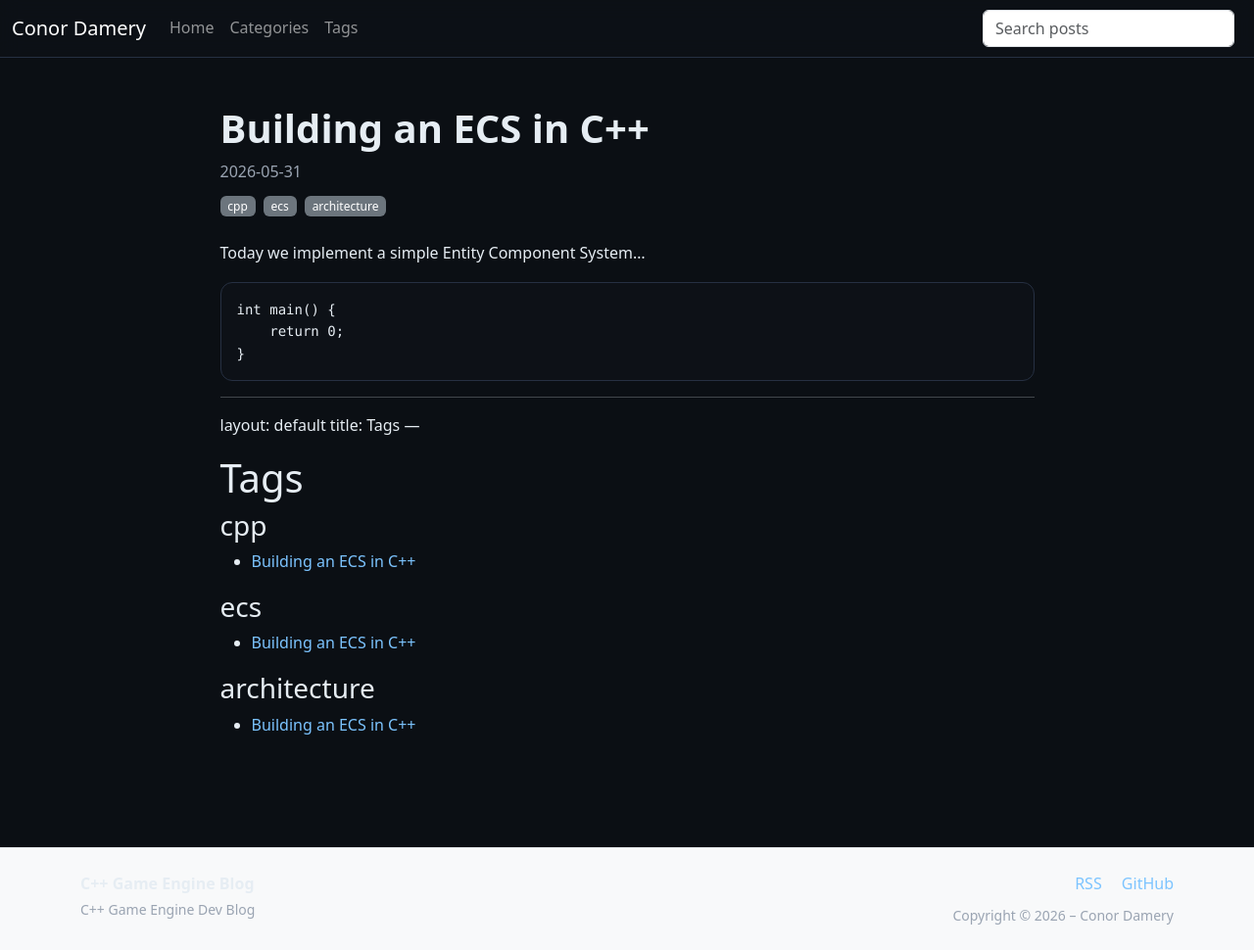
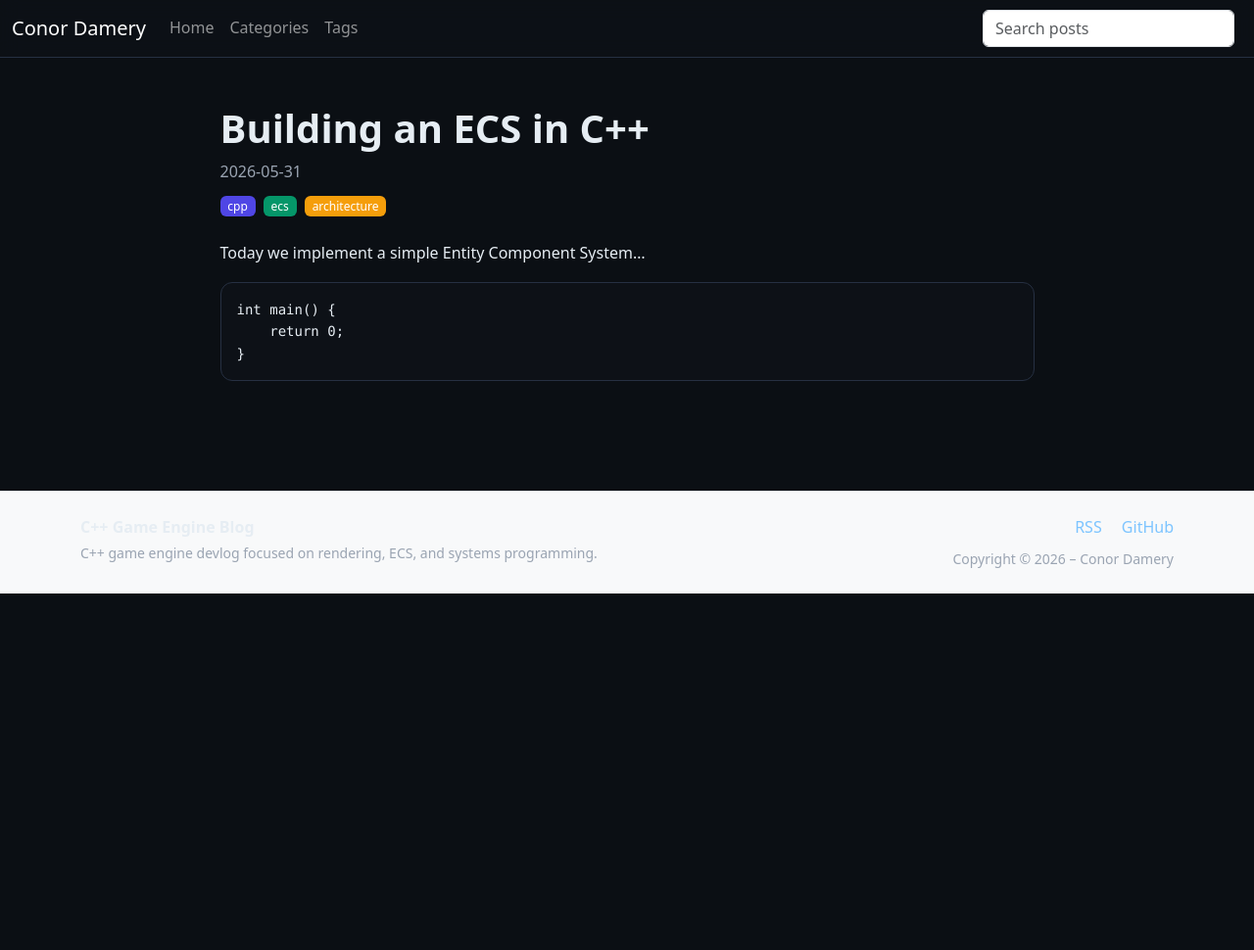
Before and after one commit to Belfer/dev-blog, a Jekyll site: the page built from _posts/2026-05-31-welcome-to-the-engine-blog.md, in a window 1280 px wide. Shown: the whole page at 98% size. Built offline with Jekyll 4.4.1, drawn with Linux system fonts in a browser that asks for light colours; after the commit the page ends 900 px from its top, so only the background shows below that.

Commit message:
Improved UX and fixed example blog

````diff
--- a/_includes/footer.html
+++ b/_includes/footer.html
@@ -4,7 +4,7 @@
     <div>
       <strong>{{ site.title }}</strong><br>
       <small class="text-muted">
-        C++ Game Engine Dev Blog
+        C++ game engine devlog focused on rendering, ECS, and systems programming.
       </small>
     </div>
 
--- a/_layouts/post.html
+++ b/_layouts/post.html
@@ -14,7 +14,10 @@ layout: default
 
     <div class="mt-2">
       {% for tag in page.tags %}
-        <span class="badge bg-secondary me-1">{{ tag }}</span>
+        <a href="{{ '/tags/' | relative_url }}#{{ tag }}"
+          class="badge me-1 tag-{{ tag }}">
+          {{ tag }}
+        </a>
       {% endfor %}
     </div>
 
--- a/_posts/2026-05-31-welcome-to-the-engine-blog.md
+++ b/_posts/2026-05-31-welcome-to-the-engine-blog.md
@@ -12,22 +12,3 @@ int main() {
     return 0;
 }
 ```
-
----
-layout: default
-title: Tags
----
-
-<h1>Tags</h1>
-
-{% assign tags = site.tags %}
-
-{% for tag in tags %}
-  <h3>{{ tag[0] }}</h3>
-
-  <ul>
-    {% for post in tag[1] %}
-      <li><a href="{{ post.url }}">{{ post.title }}</a></li>
-    {% endfor %}
-  </ul>
-{% endfor %}
--- a/assets/css/main.css
+++ b/assets/css/main.css
@@ -55,6 +55,10 @@ a:hover {
   font-weight: 500;
 }
 
+.tag-cpp { background: #4f46e5; }
+.tag-ecs { background: #059669; }
+.tag-architecture { background: #f59e0b; }
+
 /* Code blocks */
 pre {
   background: var(--code-bg);
````
Also changed, not shown: index.html (+0 -8 lines).
